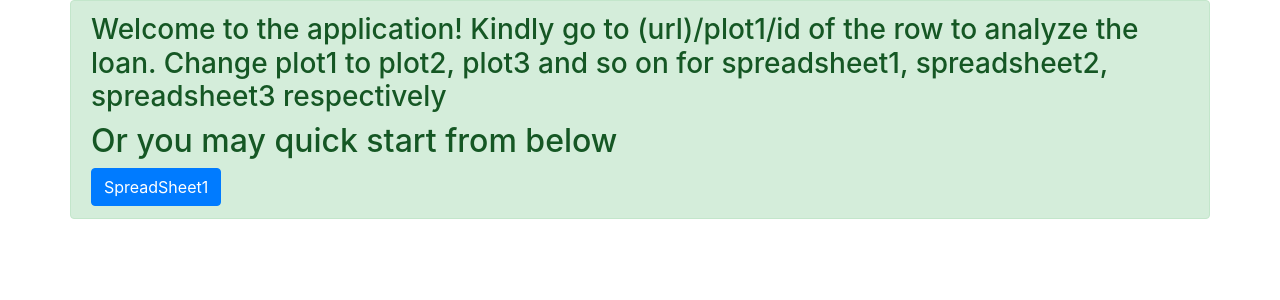
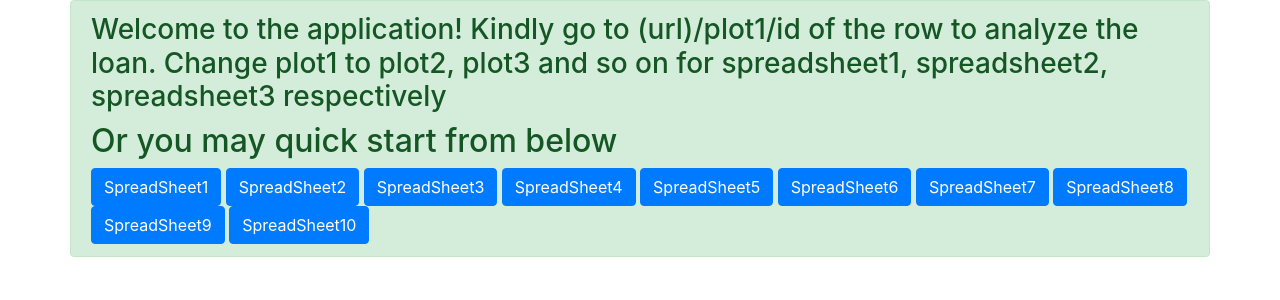
Before and after one commit to aditya2222/Matt, a Django app: page / in a window 1280 px wide. Shown: the top 300 px of the page. Run offline with Django 3.2, Linux system fonts and the light colour scheme; some libraries are stand-ins or nearby versions.

Commit message:
template changes and settings

```diff
--- a/Matt/settings.py
+++ b/Matt/settings.py
@@ -82,7 +82,7 @@ WSGI_APPLICATION = 'Matt.wsgi.application'
 # }
 #
 import dj_database_url
-
+#
 DATABASES = {
     'default': dj_database_url.config(
         # Heroku Databse Credentials
--- a/webapp/templates/webapp/welcome.html
+++ b/webapp/templates/webapp/welcome.html
@@ -11,16 +11,16 @@
             <div class="col-sm-12">
 
 
-                <a href="{% url 'loan1' pk=3800 %}" class="btn btn-primary">SpreadSheet1</a>
-{#                <a href="{% url 'loan2' pk=3800 %}" class="btn btn-primary">SpreadSheet2</a>#}
-                {#                <a href="{% url 'loan3' pk=3800 %}" class="btn btn-primary">SpreadSheet3</a>#}
-                {#                <a href="{% url 'loan4' pk=3800 %}"  class="btn btn-primary">SpreadSheet4</a>#}
-                {#                <a href="{% url 'loan5' pk=3800 %}" class="btn btn-primary">SpreadSheet5</a>#}
-                {#                <a href="{% url 'loan6' pk=3800 %}" class="btn btn-primary">SpreadSheet6</a>#}
-                {#                <a href="{% url 'loan7' pk=3800 %}" class="btn btn-primary">SpreadSheet7</a>#}
-                {#                <a href="{% url 'loan8' pk=3800 %}" class="btn btn-primary">SpreadSheet8</a>#}
-                {#                <a href="{% url 'loan9' pk=3800 %}" class="btn btn-primary">SpreadSheet9</a>#}
-                {#                <a href="{% url 'loan10' pk=3800 %}" class="btn btn-primary">SpreadSheet10</a>#}
+                <a href="{% url 'loan1' pk=2895 %}" class="btn btn-primary">SpreadSheet1</a>
+                <a href="{% url 'loan2' pk=3800 %}" class="btn btn-primary">SpreadSheet2</a>
+                <a href="{% url 'loan3' pk=3800 %}" class="btn btn-primary">SpreadSheet3</a>
+                <a href="{% url 'loan4' pk=3800 %}" class="btn btn-primary">SpreadSheet4</a>
+                <a href="{% url 'loan5' pk=3800 %}" class="btn btn-primary">SpreadSheet5</a>
+                <a href="{% url 'loan6' pk=3800 %}" class="btn btn-primary">SpreadSheet6</a>
+                <a href="{% url 'loan7' pk=3800 %}" class="btn btn-primary">SpreadSheet7</a>
+                <a href="{% url 'loan8' pk=3800 %}" class="btn btn-primary">SpreadSheet8</a>
+                <a href="{% url 'loan9' pk=3800 %}" class="btn btn-primary">SpreadSheet9</a>
+                <a href="{% url 'loan10' pk=3800 %}" class="btn btn-primary">SpreadSheet10</a>
             </div>
         </div>
     </div>
```
